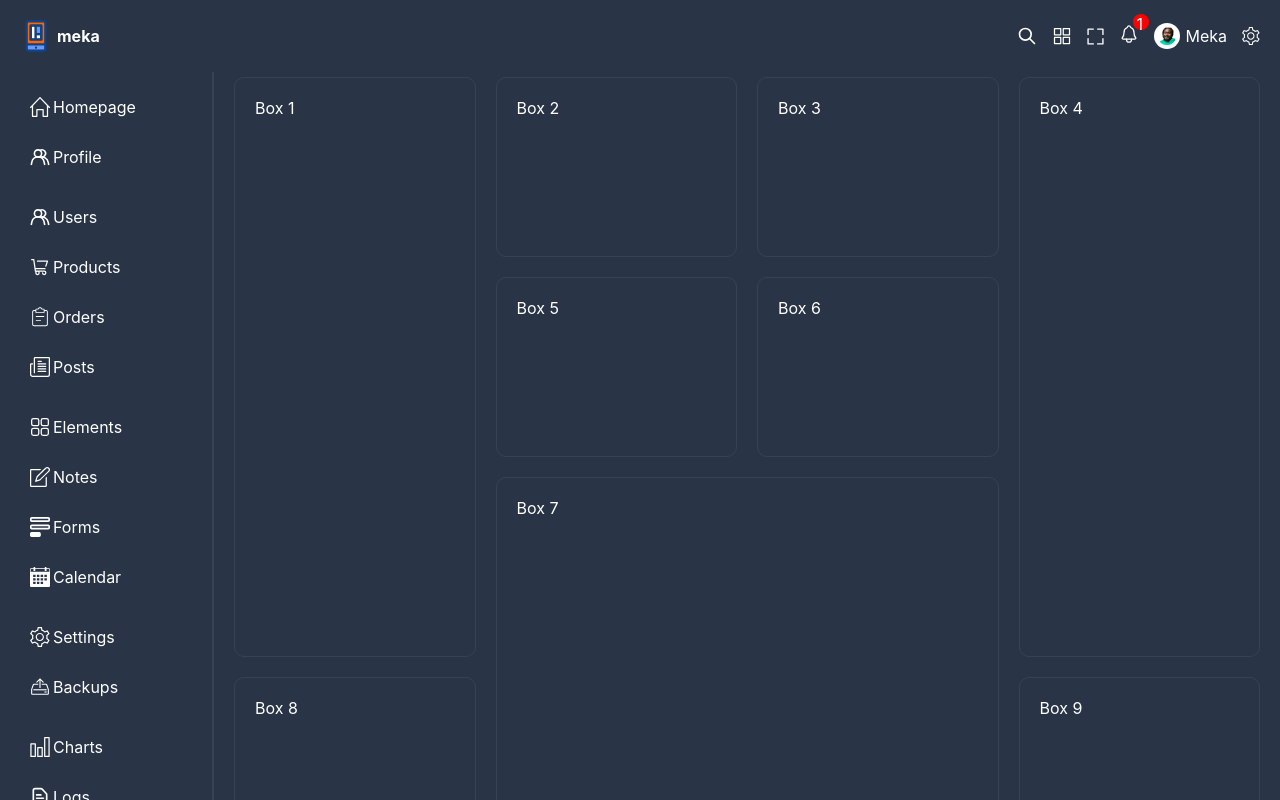
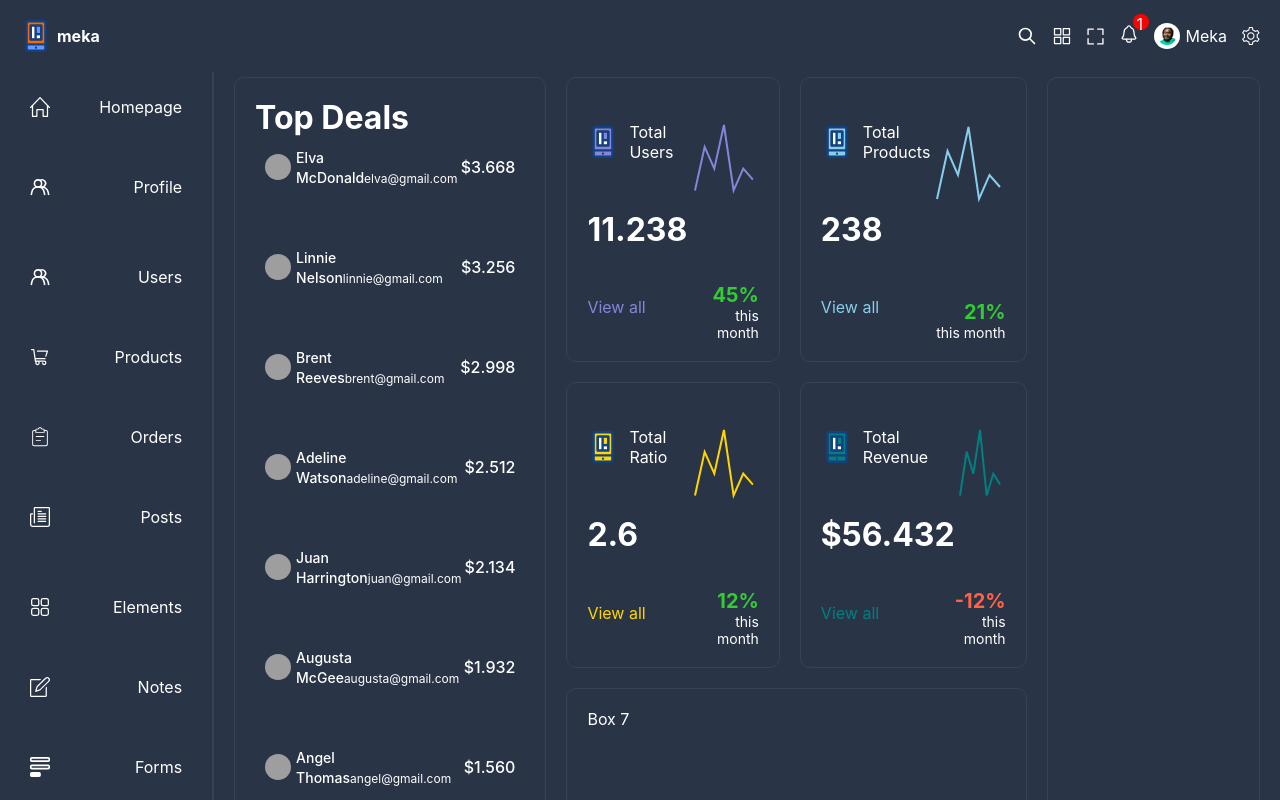
Before and after one commit to kelvinSeamount/Dashboard-React, a React (Vite) app: page / in a window 1280 px wide. Shown: the top 800 px of the page. Built offline with nearby package versions, Linux system fonts and the light colour scheme; grey boxes are pictures that could not be loaded.

Commit message:
Create plots components

```diff
--- a/package.json
+++ b/package.json
@@ -13,6 +13,7 @@
     "react": "^18.2.0",
     "react-dom": "^18.2.0",
     "react-router-dom": "^6.23.1",
+    "recharts": "^2.12.7",
     "sass": "^1.77.2"
   },
   "devDependencies": {
--- a/src/App.tsx
+++ b/src/App.tsx
@@ -36,6 +36,7 @@ function App() {
       </div>
     );
   };
+
   const router = createBrowserRouter([
     {
       path: "/",
--- /dev/null
+++ b/src/components/chartBox/ChartBox.tsx
@@ -0,0 +1,70 @@
+import { Link } from "react-router-dom";
+import "./chartbox.scss";
+import { Line, LineChart, ResponsiveContainer, Tooltip } from "recharts";
+
+type ChartBoxProps = {
+  color: string;
+  icon: string;
+  title: string;
+  number: string;
+  dataKey: string;
+  percentage: number;
+  chartData: [
+    {
+      name: string;
+      products: number;
+    }
+  ];
+};
+
+const ChartBox = (props: ChartBoxProps) => {
+  return (
+    <div className="chartBox">
+      <div className="boxInfo">
+        <div className="title">
+          <img src={props.icon} alt="User-icon" />
+          <span>{props.title}</span>
+        </div>
+        <h1>{props.number}</h1>
+        <Link to="/" style={{ color: props.color }}>
+          View all
+        </Link>
+      </div>
+      <div className="chartInfo">
+        <div className="chart">
+          <ResponsiveContainer width="99%" height="100%">
+            <LineChart data={props.chartData}>
+              <Tooltip
+                contentStyle={{ background: "transparent", border: "none" }}
+                position={{
+                  x: 10,
+                  y: 70,
+                }}
+                labelStyle={{
+                  display: "none",
+                }}
+              />
+              <Line
+                dataKey={props.dataKey}
+                stroke={props.color}
+                strokeWidth={2}
+                dot={false}
+              />
+            </LineChart>
+          </ResponsiveContainer>
+        </div>
+        <div className="texts">
+          <span
+            className="percentage"
+            style={{ color: props.percentage < 0 ? "tomato" : "limegreen" }}
+          >
+            {props.percentage}%
+          </span>
+          <span className="duration">this month</span>
+        </div>
+      </div>
+    </div>
+  );
+};
+
+export default ChartBox;
--- /dev/null
+++ b/src/components/chartBox/chartbox.scss
@@ -0,0 +1,44 @@
+.chartBox {
+  display: flex;
+  height: 100%;
+}
+
+.boxInfo {
+  display: flex;
+  flex: 3;
+  flex-direction: column;
+  justify-content: space-around;
+}
+
+.title {
+  display: flex;
+  align-items: center;
+  gap: 10px;
+}
+
+.chartInfo {
+  flex: 2;
+  display: flex;
+  flex-direction: column;
+  justify-content: center;
+}
+
+.chart {
+  width: 100%;
+  height: 100%;
+}
+
+.texts {
+  display: flex;
+  flex-direction: column;
+  text-align: right;
+}
+
+.percentage {
+  font-weight: bold;
+  font-size: 20px;
+}
+
+.duration {
+  font-size: 14px;
+}
--- a/src/components/menu/menu.scss
+++ b/src/components/menu/menu.scss
@@ -11,6 +11,7 @@
   font-size: 20px;
   font-weight: 20px;
   color: $soft-color;
+  text-transform: uppercase;
 }
 
 .listItem {
@@ -19,8 +20,8 @@
   gap: 3px;
   padding: 10px;
   border-radius: 5px;
+}
 
-  &:hover {
-    background-color: $soft-bg;
-  }
+.listItem:hover {
+  background-color: $soft-bg;
 }
--- /dev/null
+++ b/src/components/topBox/TopBox.tsx
@@ -0,0 +1,34 @@
+import { topDealUsers } from "../../data.ts";
+import "./topbox.scss";
+
+type TopBoxProps = {
+  id: number;
+  username: string;
+  email: string;
+  img: string;
+  amount: string;
+};
+
+const TopBox = ({ id }: TopBoxProps) => {
+  return (
+    <div className="topBox">
+      <h1>Top Deals</h1>
+      <div className="list">
+        {topDealUsers.map((user) => (
+          <div className="listItem" key={id}>
+            <div className="user">
+              <img src={user.img} alt="image-icons" />
+              <div className="">
+                <span className="username">{user.username}</span>
+                <span className="email">{user.email}</span>
+              </div>
+            </div>
+            <span className="amount">${user.amount}</span>
+          </div>
+        ))}
+      </div>
+    </div>
+  );
+};
+
+export default TopBox;
--- /dev/null
+++ b/src/components/topBox/topbox.scss
@@ -0,0 +1,48 @@
+.topBox {
+  margin-bottom: 20px;
+}
+
+.list {
+  display: flex;
+  flex-direction: column;
+  align-items: center;
+  gap: 10px;
+}
+
+.listItem {
+  display: flex;
+  align-items: center;
+  justify-content: space-between;
+  margin-bottom: 30px;
+}
+
+.user {
+  display: flex;
+  gap: 20px;
+}
+
+.user img {
+  height: 40px;
+  width: 40px;
+  border-radius: 50%;
+  object-fit: cover;
+}
+
+.userTexts {
+  display: flex;
+  flex-direction: column;
+  gap: 5px;
+}
+
+.username {
+  font-size: 14px;
+  font-weight: 500;
+}
+
+.email {
+  font-size: 12px;
+}
+
+.amount {
+  font-weight: 500;
+}
--- a/src/data.ts
+++ b/src/data.ts
@@ -114,3 +114,126 @@ export const menu = [
     ],
   },
 ];
+
+export const topDealUsers = [
+  {
+    id: 1,
+    img: "https://images.pexels.com/photos/8405873/pexels-photo-8405873.jpeg?auto=compress&cs=tinysrgb&w=1600&lazy=load",
+    username: "Elva McDonald",
+    email: "elva@gmail.com",
+    amount: "3.668",
+  },
+  {
+    id: 2,
+    img: "https://images.pexels.com/photos/774909/pexels-photo-774909.jpeg?auto=compress&cs=tinysrgb&w=1600",
+    username: "Linnie Nelson",
+    email: "linnie@gmail.com",
+    amount: "3.256",
+  },
+  {
+    id: 3,
+    img: "https://images.pexels.com/photos/1222271/pexels-photo-1222271.jpeg?auto=compress&cs=tinysrgb&w=1600",
+    username: "Brent Reeves",
+    email: "brent@gmail.com",
+    amount: "2.998",
+  },
+  {
+    id: 4,
+    img: "https://images.pexels.com/photos/733872/pexels-photo-733872.jpeg?auto=compress&cs=tinysrgb&w=1600",
+    username: "Adeline Watson",
+    email: "adeline@gmail.com",
+    amount: "2.512",
+  },
+  {
+    id: 5,
+    img: "https://images.pexels.com/photos/91227/pexels-photo-91227.jpeg?auto=compress&cs=tinysrgb&w=1600",
+    username: "Juan Harrington",
+    email: "juan@gmail.com",
+    amount: "2.134",
+  },
+  {
+    id: 6,
+    img: "https://images.pexels.com/photos/1681010/pexels-photo-1681010.jpeg?auto=compress&cs=tinysrgb&w=1600",
+    username: "Augusta McGee",
+    email: "augusta@gmail.com",
+    amount: "1.932",
+  },
+  {
+    id: 7,
+    img: "https://images.pexels.com/photos/874158/pexels-photo-874158.jpeg?auto=compress&cs=tinysrgb&w=1600",
+    username: "Angel Thomas",
+    email: "angel@gmail.com",
+    amount: "1.560",
+  },
+];
+
+export const chartBoxUser = {
+  color: "#8884d8",
+  icon: "/userIcon.svg",
+  title: "Total Users",
+  number: "11.238",
+  dataKey: "users",
+  percentage: 45,
+  chartData: [
+    { name: "Sun", users: 400 },
+    { name: "Mon", users: 600 },
+    { name: "Tue", users: 500 },
+    { name: "Wed", users: 700 },
+    { name: "Thu", users: 400 },
+    { name: "Fri", users: 500 },
+    { name: "Sat", users: 450 },
+  ],
+};
+
+export const chartBoxProduct = {
+  color: "skyblue",
+  icon: "/productIcon.svg",
+  title: "Total Products",
+  number: "238",
+  dataKey: "products",
+  percentage: 21,
+  chartData: [
+    { name: "Sun", products: 400 },
+    { name: "Mon", products: 600 },
+    { name: "Tue", products: 500 },
+    { name: "Wed", products: 700 },
+    { name: "Thu", products: 400 },
+    { name: "Fri", products: 500 },
+    { name: "Sat", products: 450 },
+  ],
+};
+
+export const chartBoxRevenue = {
+  color: "teal",
+  icon: "/revenueIcon.svg",
+  title: "Total Revenue",
+  number: "$56.432",
+  dataKey: "revenue",
+  percentage: -12,
+  chartData: [
+    { name: "Sun", revenue: 400 },
+    { name: "Mon", revenue: 600 },
+    { name: "Tue", revenue: 500 },
+    { name: "Wed", revenue: 700 },
+    { name: "Thu", revenue: 400 },
+    { name: "Fri", revenue: 500 },
+    { name: "Sat", revenue: 450 },
+  ],
+};
+export const chartBoxConversion = {
+  color: "gold",
+  icon: "/conversionIcon.svg",
+  title: "Total Ratio",
+  number: "2.6",
+  dataKey: "ratio",
+  percentage: 12,
+  chartData: [
+    { name: "Sun", ratio: 400 },
+    { name: "Mon", ratio: 600 },
+    { name: "Tue", ratio: 500 },
+    { name: "Wed", ratio: 700 },
+    { name: "Thu", ratio: 400 },
+    { name: "Fri", ratio: 500 },
+    { name: "Sat", ratio: 450 },
+  ],
+};
--- a/src/pages/home/Home.tsx
+++ b/src/pages/home/Home.tsx
@@ -1,14 +1,34 @@
+import ChartBox from "../../components/chartBox/ChartBox";
+import TopBox from "../../components/topBox/TopBox";
+
 import "./home.scss";
+import {
+  chartBoxConversion,
+  chartBoxProduct,
+  chartBoxRevenue,
+  chartBoxUser,
+  topDealUsers,
+} from "../../data";
 
 const Home = () => {
   return (
     <div className="home">
-      <div className="box box1">Box 1</div>
-      <div className="box box2">Box 2</div>
-      <div className="box box3">Box 3</div>
-      <div className="box box4">Box 4</div>
-      <div className="box box5">Box 5</div>
-      <div className="box box6">Box 6</div>
+      <div className="box box1">
+        <TopBox {...topDealUsers} />
+      </div>
+      <div className="box box2">
+        <ChartBox {...chartBoxUser} />
+      </div>
+      <div className="box box3">
+        <ChartBox {...chartBoxProduct} />
+      </div>
+      <div className="box box4"></div>
+      <div className="box box5">
+        <ChartBox {...chartBoxConversion} />
+      </div>
+      <div className="box box6">
+        <ChartBox {...chartBoxRevenue} />
+      </div>
       <div className="box box7">Box 7</div>
       <div className="box box8">Box 8</div>
       <div className="box box9">Box 9</div>
```
Also changed, not shown: 1 other file (tests, documents, lock files or other folders).
